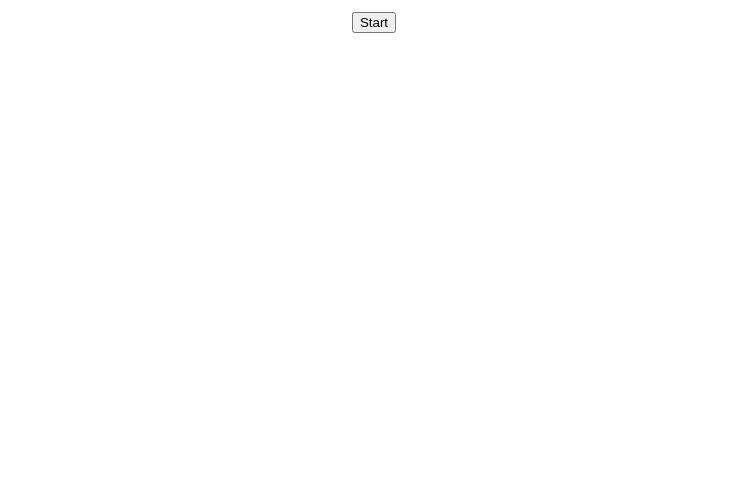
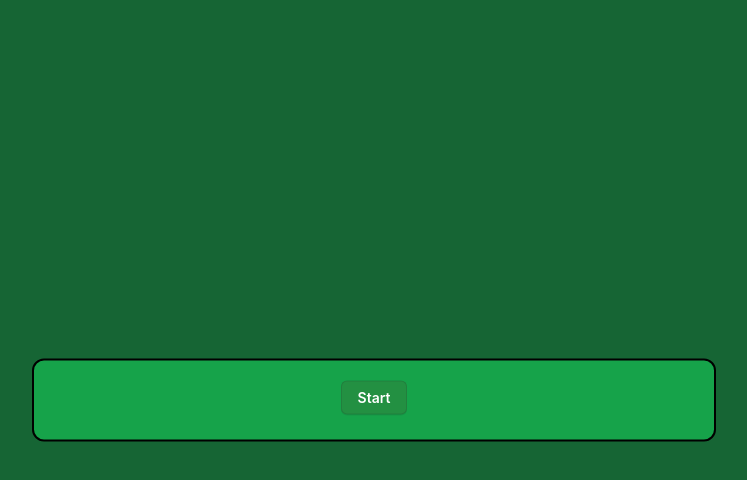
Before and after one commit to VulcanWM/timetable-game, a SvelteKit app: page / in a window 1280 px wide. Shown: the top 480 px of the page, without its empty margins (266-1013 px from the left). Built offline with nearby package versions, Linux system fonts and the light colour scheme.

Commit message:
added styling

```diff
--- /dev/null
+++ b/src/app.css
@@ -0,0 +1,49 @@
+body {
+    background-color: #166534;
+    font-family: 'Secular One', sans-serif;
+}
+
+button {
+    appearance: none;
+    background-color: #239042;
+    border: 1px solid rgba(27, 31, 35, .15);
+    border-radius: 6px;
+    box-shadow: rgba(27, 31, 35, .1) 0 1px 0;
+    box-sizing: border-box;
+    color: #fff;
+    cursor: pointer;
+    display: inline-block;
+    font-family: -apple-system,system-ui,"Segoe UI",Helvetica,Arial,sans-serif,"Apple Color Emoji","Segoe UI Emoji";
+    font-size: 14px;
+    font-weight: 600;
+    line-height: 20px;
+    padding: 6px 16px;
+    position: relative;
+    text-align: center;
+    text-decoration: none;
+    user-select: none;
+    -webkit-user-select: none;
+    touch-action: manipulation;
+    vertical-align: middle;
+    margin-bottom: 5px;
+    overflow-wrap: break-word;
+  }
+
+  button:focus:not(:focus-visible):not(.focus-visible) {
+    box-shadow: none;
+    outline: none;
+  }
+
+  button:hover {
+    background-color: #20833c;
+  }
+
+  button:focus {
+    box-shadow: rgba(46, 164, 79, .4) 0 0 0 3px;
+    outline: none;
+  }
+
+  button:active {
+    background-color: #1d7235;
+    box-shadow: rgba(20, 70, 32, .2) 0 1px 0 inset;
+  }
--- /dev/null
+++ b/src/routes/+layout.svelte
@@ -0,0 +1,7 @@
+<script>
+    import '../app.css'
+</script>
+
+<body>
+    <slot />
+</body>
--- a/src/routes/+page.svelte
+++ b/src/routes/+page.svelte
@@ -1,6 +1,5 @@
 <script>
 	import Timer from './Timer.svelte';
-
 	let open = false;
 	let ended = false;
 	let seconds = 60;
@@ -43,9 +42,45 @@
 </script>
 
 <style>
+
 #main {
-	text-align: center;
-	line-height: 1.8;
+  background-color: #16a34a;
+  position: absolute;
+  left: 50%;
+  top: 50%;
+  -webkit-transform: translate(-50%, -50%);
+  transform: translate(-50%, -50%);
+  border: 2px solid black;
+  border-radius: 12px;
+  padding: 20px;
+  width: 50vw;
+  text-align: center;
+  overflow-wrap: break-word;
+  line-height: 1.8;
+}
+
+@media only screen and (max-width: 600px) {
+  #main {
+    width: 60vw;
+  }
+  p {
+    font-size: 12px;
+  }
+  button {
+    font-size: 12px
+  }
+}
+
+@media only screen and (max-height: 400px) {
+  #main {
+    width: 95%;
+  }
+}
+
+@media only screen and (max-width: 400px) {
+  #main {
+    width: 80vw;
+  }
 }
 
 .time {
```
Also changed, not shown: src/routes/styles.css (added).
